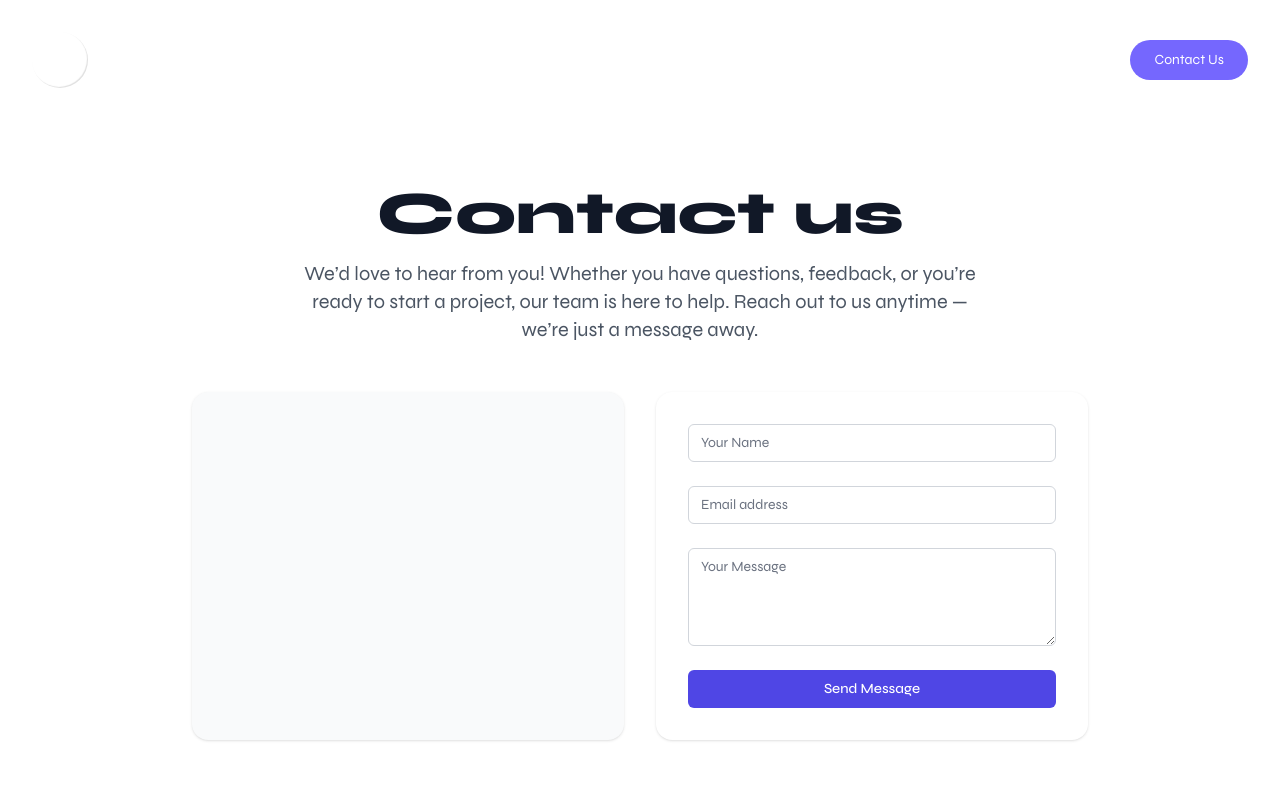
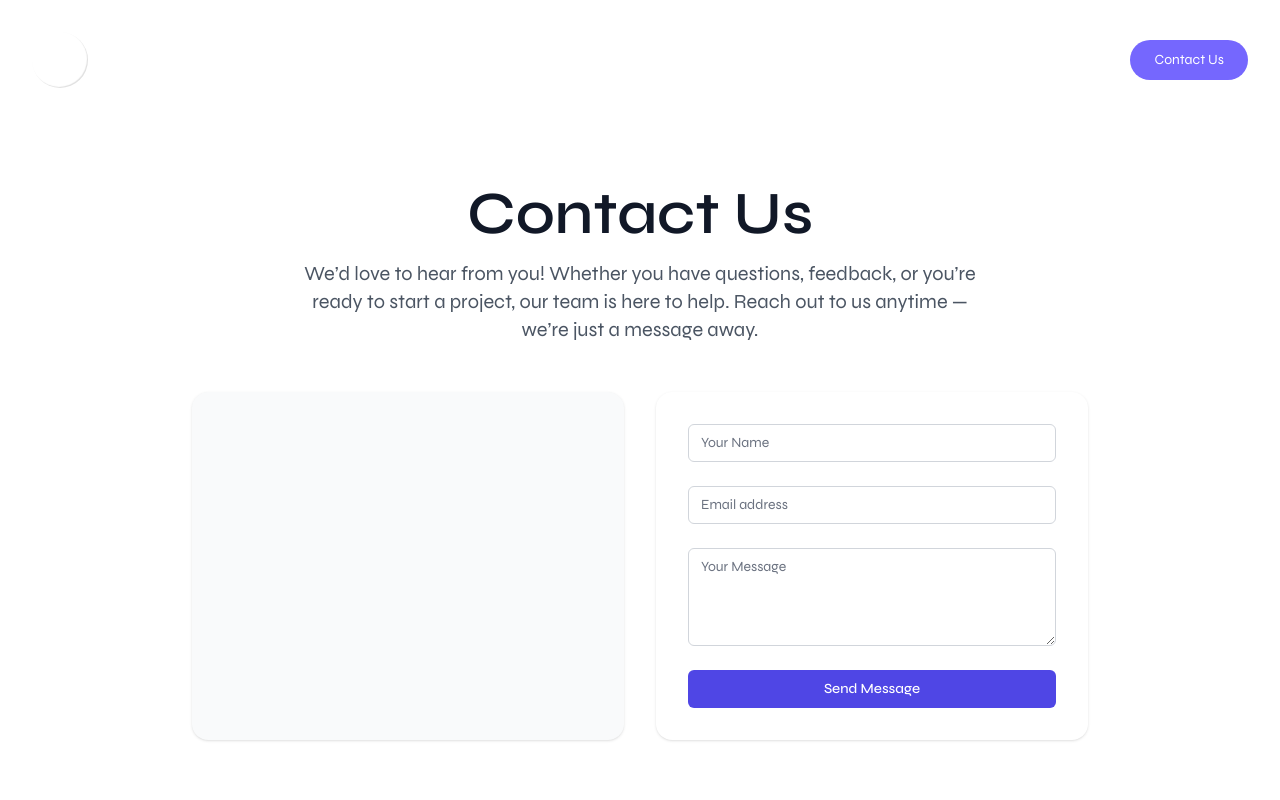
Before and after one commit to afnanahmadtariq/Devstract, a Next.js app: page /contactus in a window 1280 px wide. Shown: the top 800 px of the page. Built offline with nearby package versions, Linux system fonts and the light colour scheme.

Commit message:
Update page.tsx

```diff
--- a/app/contactus/page.tsx
+++ b/app/contactus/page.tsx
@@ -8,7 +8,7 @@ export default function ContactUsPage() {
       <Navigation />
       <main className="flex flex-col min-h-[70vh] bg-white dark:bg-gray-900">
         <section className="flex flex-col items-center justify-center py-16 px-4">
-          <h1 className="text-5xl md:text-6xl font-extrabold text-gray-900 dark:text-white mb-4 text-center">Contact us</h1>
+          <h1 className="text-5xl md:text-6xl font-semibold text-gray-900 dark:text-white mb-4 text-center">Contact Us</h1>
           <p className="text-lg md:text-xl text-gray-600 dark:text-gray-300 max-w-2xl text-center mb-12">
             We’d love to hear from you! Whether you have questions, feedback, or you’re ready to start a project, our team is here to help. Reach out to us anytime — we’re just a message away.
           </p>
```
